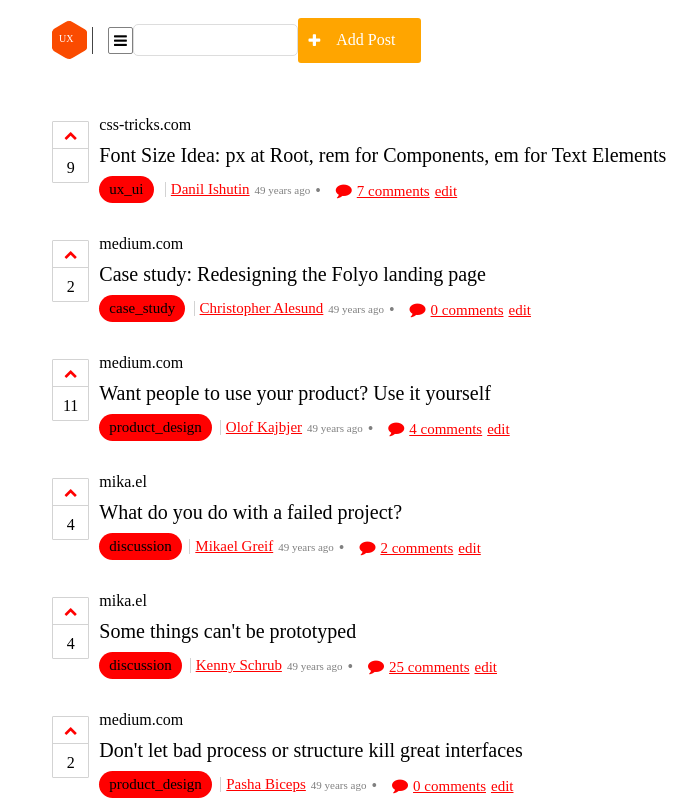
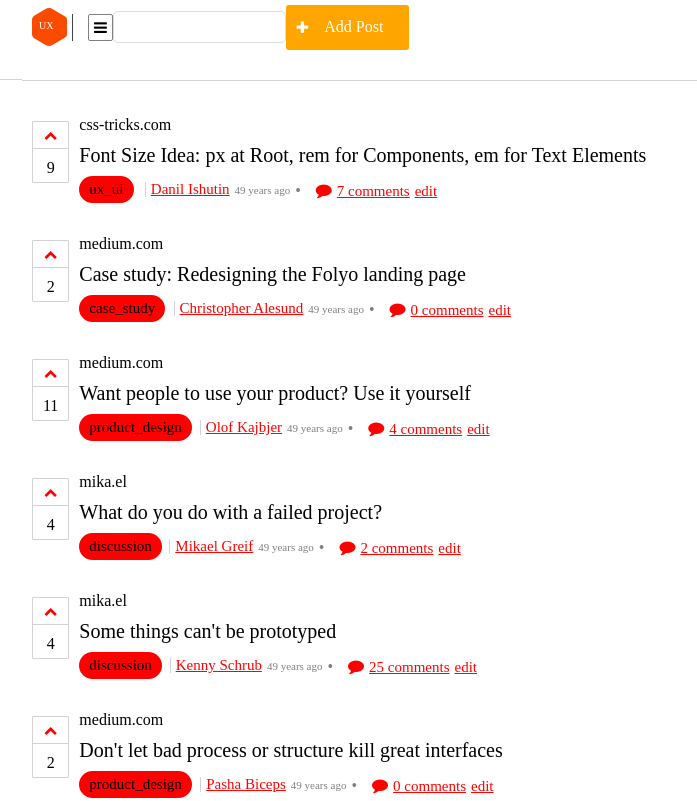
Before and after one commit to GustavoWinter/boitata-test, a plain HTML site: page index.html in a window 1280 px wide. Shown: the top 801 px of the page, without its empty margins (234-931 px from the left). Drawn offline with Linux system fonts and the light colour scheme.

Commit message:
( feature ) -> Border
Add border in the Header screen

```diff
--- a/index.css
+++ b/index.css
@@ -91,6 +91,8 @@ body {
 .header-actions {
   grid-area: header-actions;
   place-self: center stretch;
+  border-bottom: 1px solid lightgrey;
+  padding-bottom: 25px;
 }
 .header-user-actions {
   grid-area: header-user-actions;
@@ -124,16 +126,24 @@ body {
 
 .wrapper {
   display: grid;
-  grid-column-gap: 20px;
   grid-row-gap: 20px;
   grid-template-columns: [empty-space] 20% [start-column] 1fr [end-column] 1fr [empty-space] 20%;
   grid-template-rows: [header] 80px [post-body] 1fr [loading] 60px [footer] 80px;
   grid-template-areas:
-   ". header-actions header-actions ."
+  "border-top-start header-actions header-actions border-top-end"
    ". posts-container posts-container ."
    ". loading loading ."
    ". footer-infos footer-links .";
   color: #444;
+}
+
+.border-top-start {
+  grid-area: border-top-start;
+  border-bottom: 1px solid lightgrey;
+}
+.border-top-end {
+  grid-area: border-top-end;
+  border-bottom: 1px solid lightgrey;
 }
 
 .box {
--- a/index.html
+++ b/index.html
@@ -10,8 +10,8 @@
   </head>
   <body>
     <div class="wrapper">
-      <div class="box header-actions">
-        <div class="simple-row centralized-padding">
+      <div class="header-actions">
+        <div class="box simple-row centralized-padding">
           <div class="hexagon">
             <div class="circle"></div>
             <span class="hexagon-label">UX</span>
@@ -28,7 +28,11 @@
           </div>
         </div>
       </div>
-      <div class="box posts-container">
+      <div class="border-top-start">
+      </div>
+      <div class="border-top-end">
+      </div>
+      <div class="posts-container">
         <ul id="posts" class="no-padding"></ul>
       </div>
       <div class="box loading">
```
